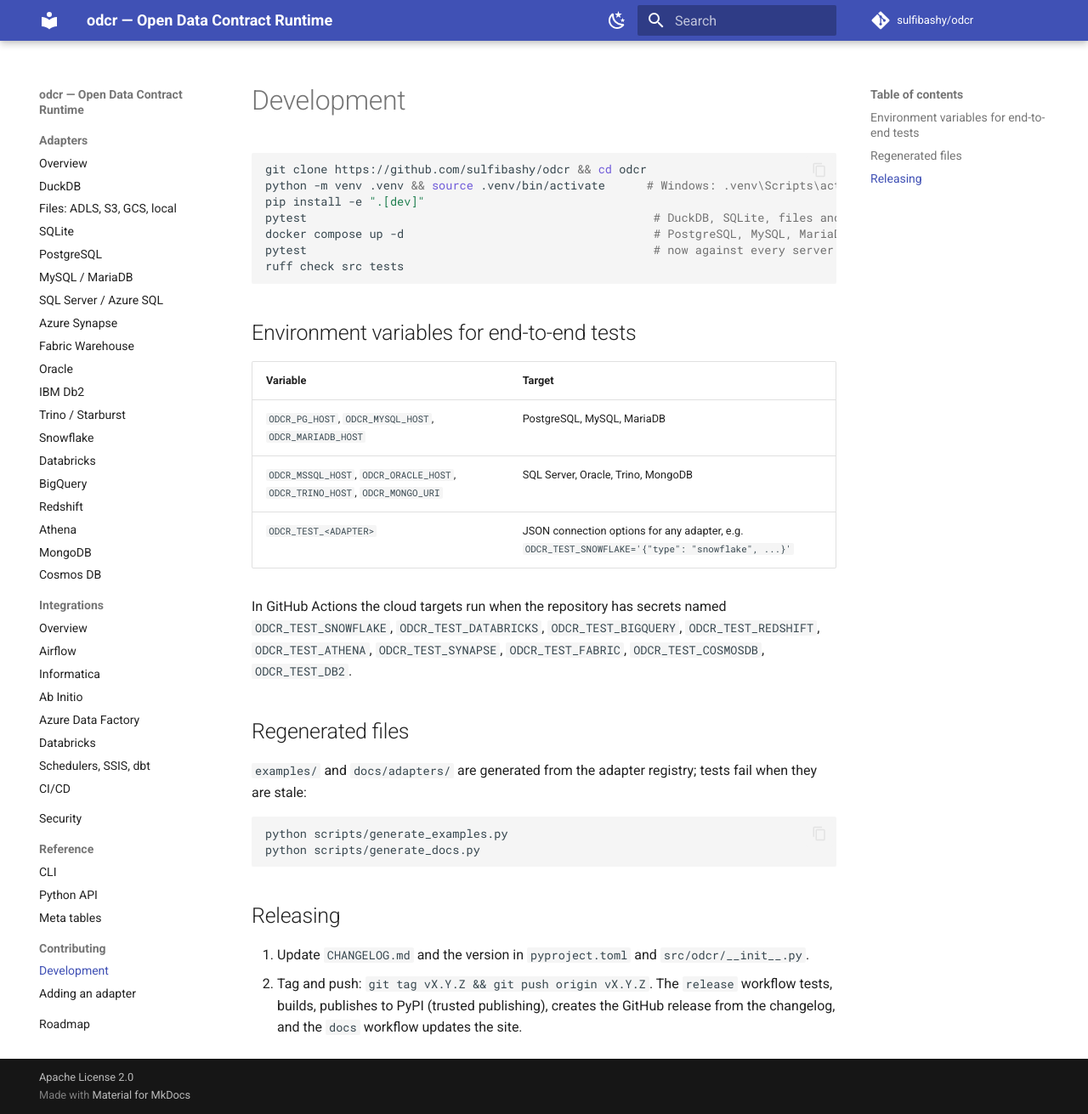
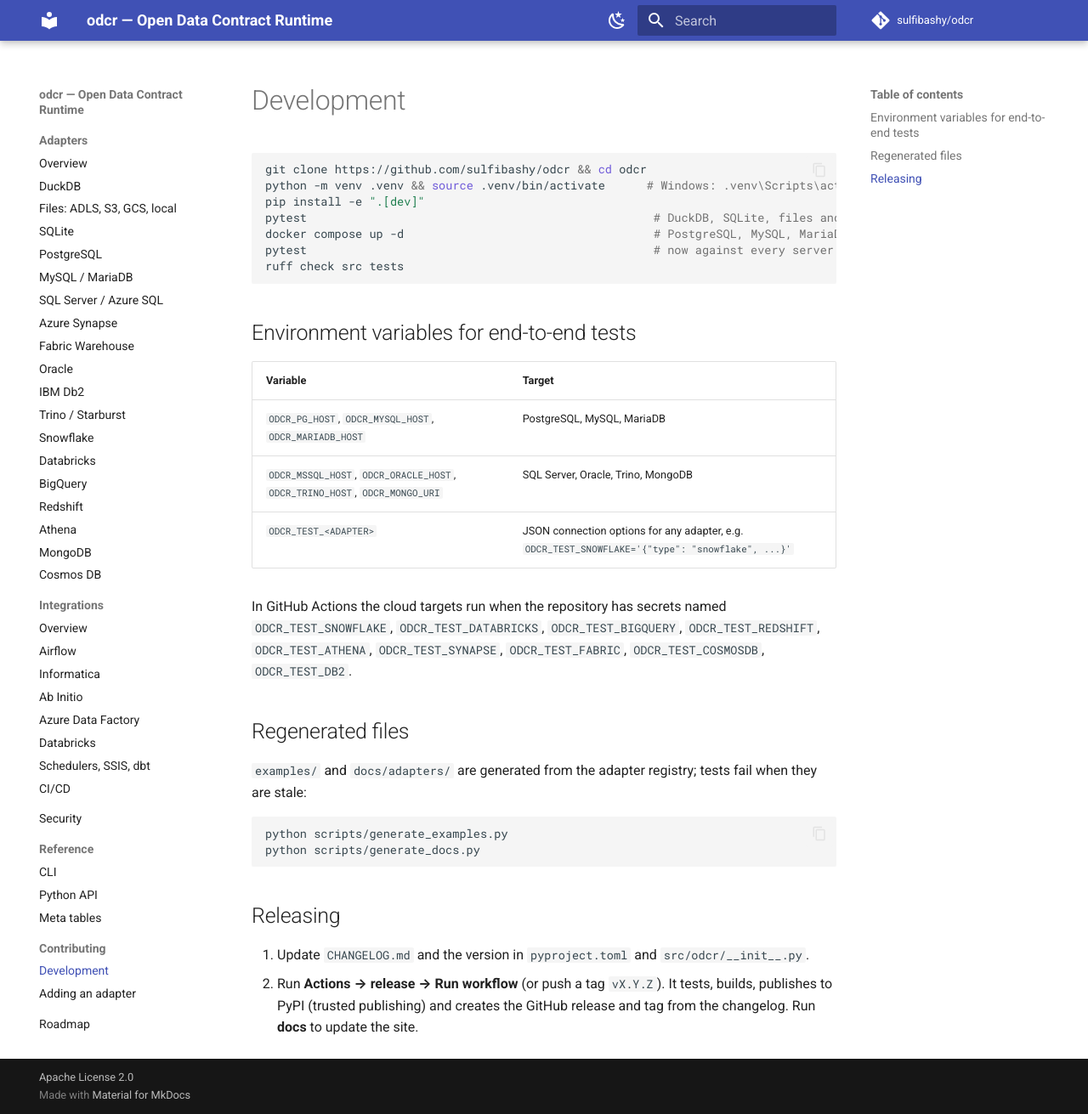
Before and after one commit to sulfibashy/odcr, an MkDocs documentation site: the page built from docs/contributing/development.md, in a window 1280 px wide and 1311 px high. Shown: the whole window at 85% size. Built offline with MkDocs 1.6.1 and Material for MkDocs 9.7.7, drawn with Linux system fonts in a browser that asks for light colours; comment, search, counter and statistics services are not loaded.

```diff
--- a/docs/contributing/development.md
+++ b/docs/contributing/development.md
@@ -34,5 +34,5 @@ python scripts/generate_docs.py
 ## Releasing
 
 1. Update `CHANGELOG.md` and the version in `pyproject.toml` and `src/odcr/__init__.py`.
-2. Tag and push: `git tag vX.Y.Z && git push origin vX.Y.Z`. The `release` workflow tests, builds, publishes to
-   PyPI (trusted publishing), creates the GitHub release from the changelog, and the `docs` workflow updates the site.
+2. Run **Actions → release → Run workflow** (or push a tag `vX.Y.Z`). It tests, builds, publishes to PyPI
+   (trusted publishing) and creates the GitHub release and tag from the changelog. Run **docs** to update the site.
```
Also changed, not shown: 1 other file.
